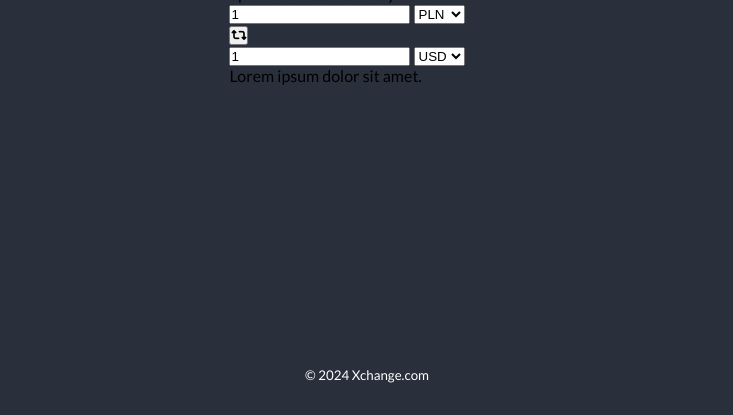
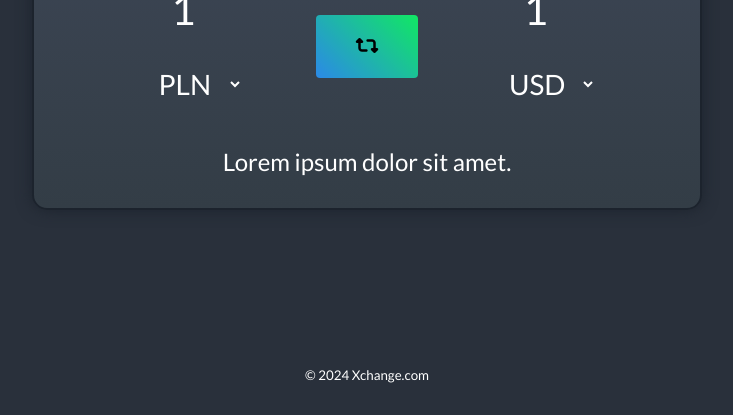
Before and after one commit to wojtekpirog/Advanced_Todo_App, a plain HTML site: page index.html in a window 1280 px wide. Shown: the part 385-800 px from the top of the page, without its empty margins (273-1006 px from the left). Drawn offline with Linux system fonts and the light colour scheme.

Commit message:
Finish styling with CSS

```diff
--- a/index.html
+++ b/index.html
@@ -38,7 +38,7 @@
         <!-- Right section -->
         <div class="right-section">
           <!-- Right currency options -->
-          <input type="number" class="amount-two" min="1" value="1" step="1" required/>
+          <input type="number" class="amount-two" min="1" value="1" step="1" disabled/>
           <select id="currency-two">
             <option value="PLN">PLN</option>
             <option value="USD" selected>USD</option>
--- a/styles.css
+++ b/styles.css
@@ -44,3 +44,91 @@ body {
   left: 50%;
   transform: translate(-50%, -50%);
 }
+
+.content-wrapper {
+  padding: 2em;
+  border: 2px solid #1C232D;
+  border-radius: 15px;
+  background-image: linear-gradient(#3F4859, #333D46);
+  color: #FFF;
+  text-align: center;
+  box-shadow: 0 0 15px #1C232D;
+}
+
+.content-wrapper > h1 {
+  margin-bottom: .5em;
+  font-size: 3.6rem;
+}
+
+.content-wrapper > p {
+  margin-bottom: 1.5em;
+  font-size: 2.4rem;
+  font-weight: 200;
+}
+
+.form-box {
+  display: flex;
+  justify-content: center;
+  align-items: center;
+}
+
+.left-section, .right-section {
+  display: flex;
+  flex-direction: column;
+  align-items: center;
+}
+
+.form-box input {
+  width: 250px;
+  margin-bottom: .5em;
+  font-size: 4.2rem;
+}
+
+.form-box input, .form-box select {
+  background-color: transparent;
+  color: #FFF;
+  border: 2px solid transparent;
+  border-radius: 4px;
+  font-family: "Lato", sans-serif;
+  text-align: center;
+}
+
+.form-box select {
+  padding: .25em .5em;
+  font-size: 2.8rem;
+  cursor: pointer;
+}
+
+.form-box option {
+  color: #1C232D;
+  font-size: 2rem;
+}
+
+.form-box input:focus, .form-box select:focus {
+  outline: none;
+  border: 2px solid #000;
+}
+
+.swap-btn {
+  align-self: center;
+  padding: 1em 2em;
+  border: none;
+  border-radius: 4px;
+  background-image: linear-gradient(45deg, #2B89E7, #11E763);
+  font-size: 2rem;
+  cursor: pointer;
+}
+
+.swap-btn:focus, .swap-btn:hover {
+  background: linear-gradient(45deg, #317FCC, #1FC06A);
+}
+
+.swap-btn:focus {
+  outline: none;
+  color: #FFF;
+}
+
+.content-wrapper > p.rate-info {
+  margin-top: 1.5em;
+  margin-bottom: 0;
+}
```
